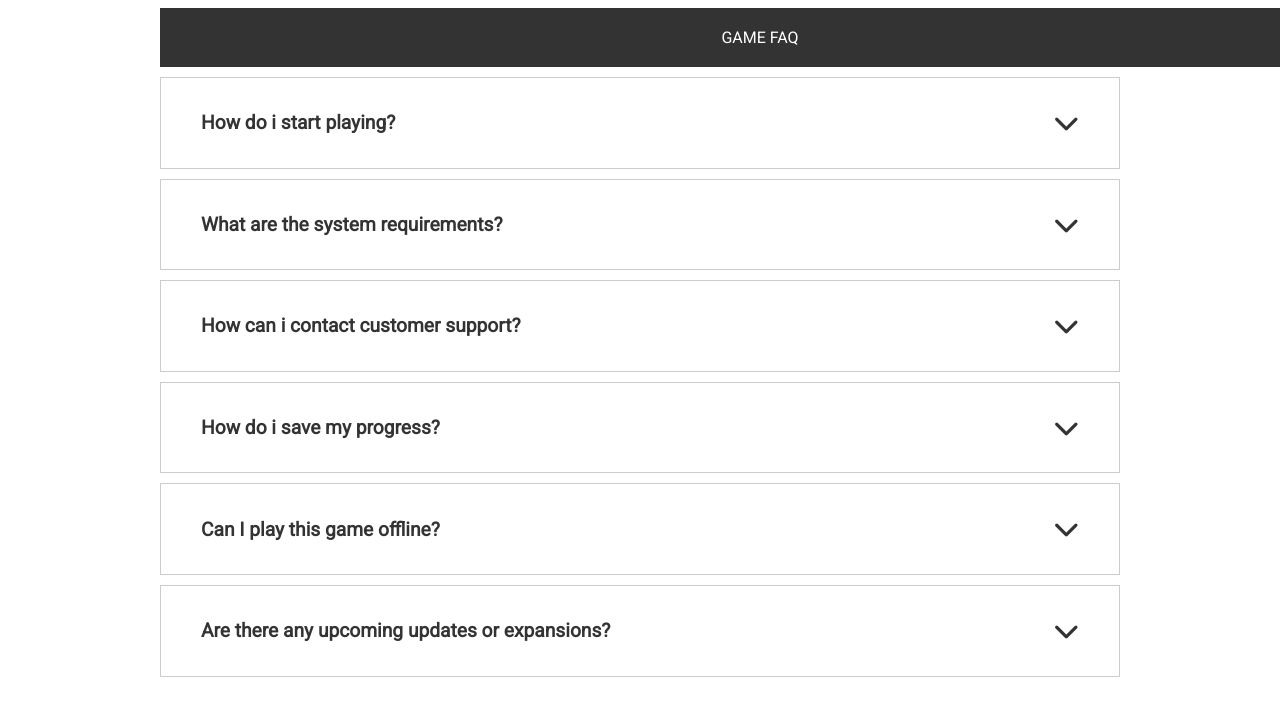
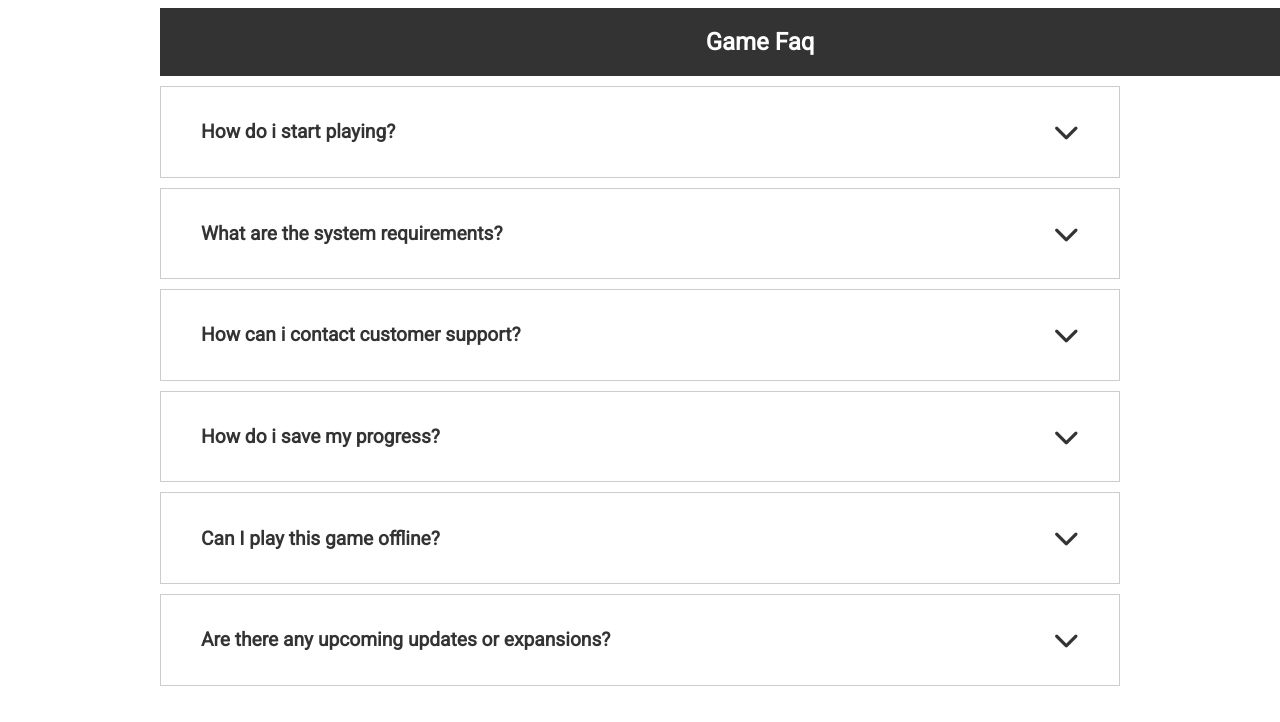
Before and after one commit to practice3903/faqfinal, a plain HTML site: page index.html in a window 1280 px wide. Shown: the part 78-800 px from the top of the page. Drawn offline with Linux system fonts and the light colour scheme.

Commit message:
Update index.html

```diff
--- a/index.html
+++ b/index.html
@@ -17,7 +17,16 @@
   <body>
     <div class="wrapper">
       <h1 style="font-weight: bold; font-size: 200%;">MaJoHa Gun Rouge</h1>
-      <header>GAME FAQ</header>
+      <h2 style="
+  background-color: #333;
+  color: #fff;
+  padding: 20px;
+  text-align: center;
+  width: 1200px;
+  margin: 0 auto;
+  box-sizing: border-box;">
+  Game Faq
+</h2>
 
       <div class="faq">
         <button class="accordion">
```
